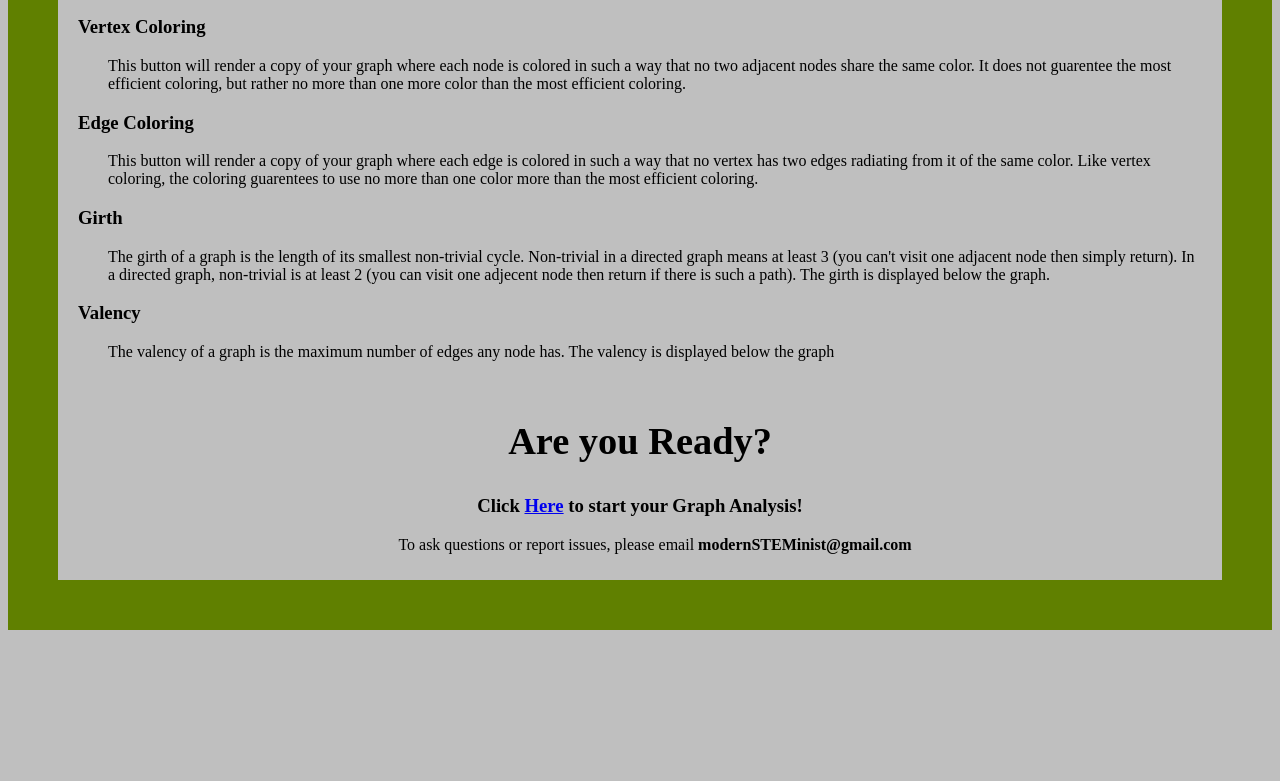
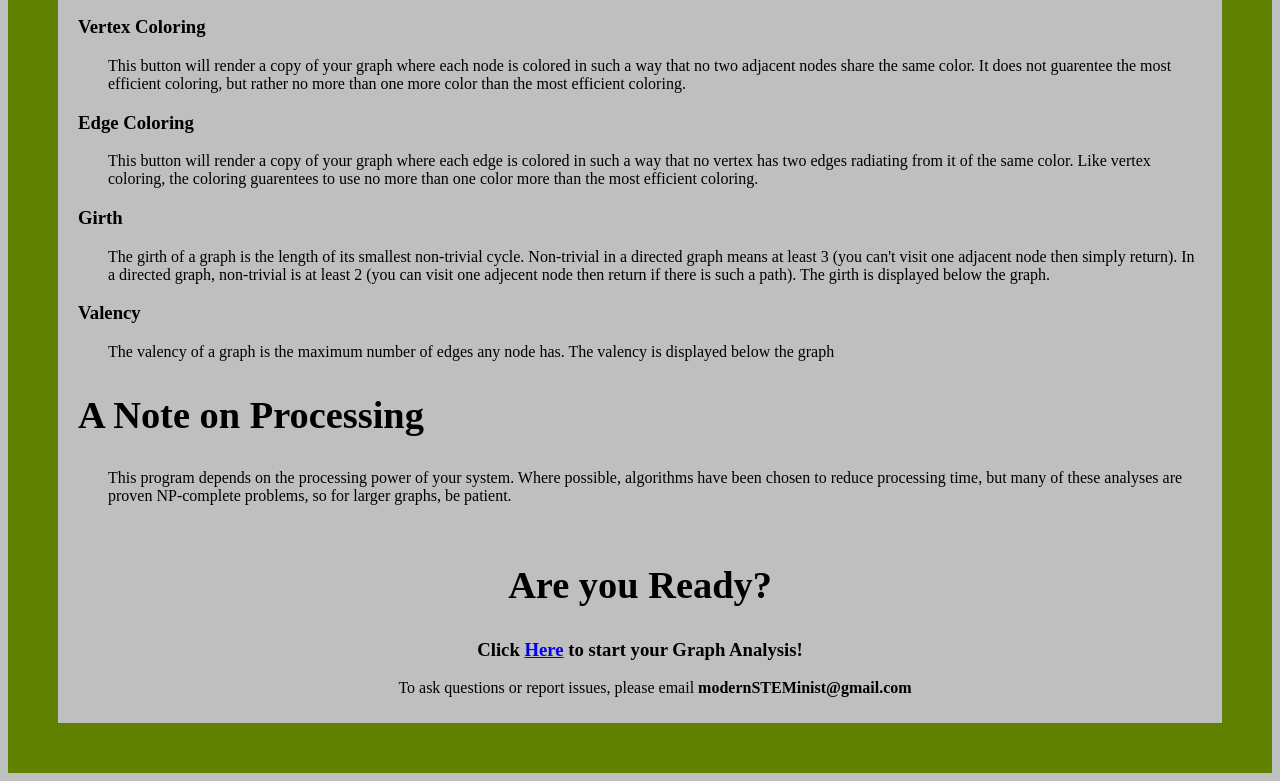
Before and after one commit to shanna90/shanna90.github.io, a plain HTML site: page index.html in a window 1280 px wide. Shown: the part 1256-2037 px from the top of the page. Before the commit the page ends 1894 px from the top, so only its background shows below. Drawn offline with Linux system fonts and the light colour scheme.

Commit message:
Add files via upload

```diff
--- a/index.html
+++ b/index.html
@@ -71,6 +71,10 @@ one more color than the most efficient coloring.</p>
  <h3>Valency</h3>
  <p>The valency of a graph is the maximum number of edges any node has. The valency is
  displayed below the graph</p>
+ <h2>A Note on Processing</h2>
+ <p>This program depends on the processing power of your system. Where possible,
+ algorithms have been chosen to reduce processing time, but many of these analyses
+ are proven NP-complete problems, so for larger graphs, be patient. <p>
  </div>
  <div class="center">
  <h2>Are you Ready?</h2>
```
